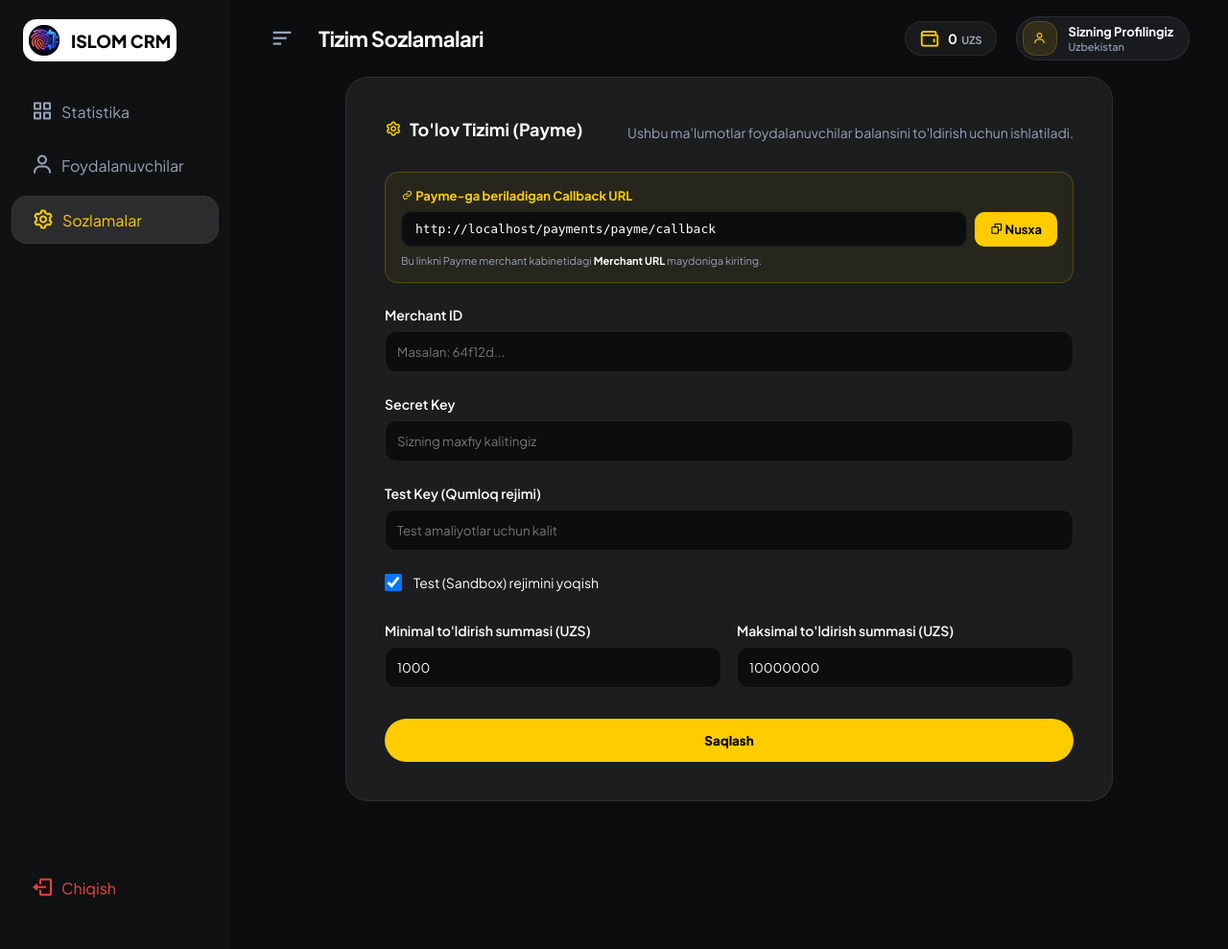
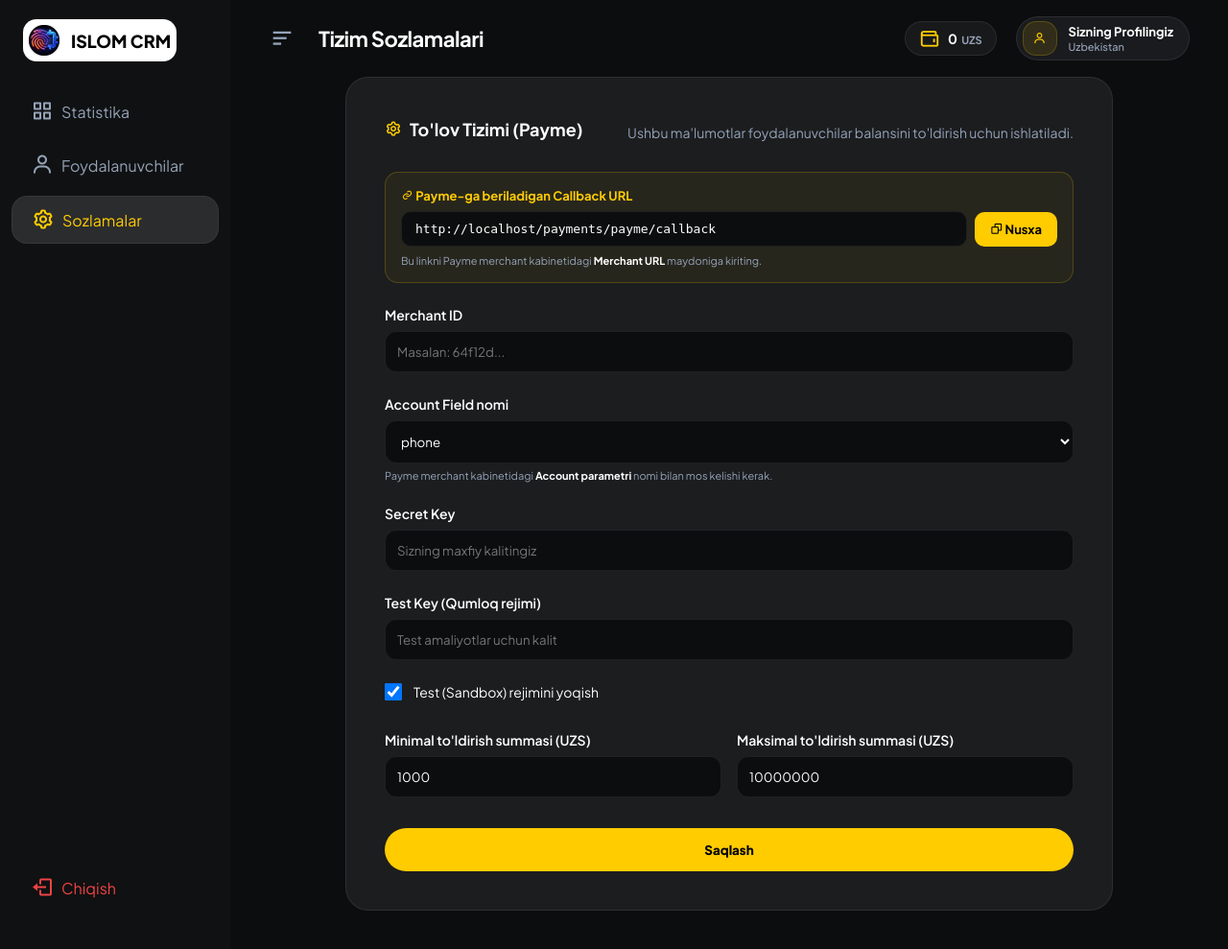
Before and after one commit to islampayments-byte/IslomCRM.uz, a Flask app: page /admin/settings in a window 1280 px wide. Shown: the whole page at 96% size. Run offline with Flask 3, Linux system fonts and the light colour scheme; a user stored in the database is signed in; data comes from the database, SQL or seed files in the repository.

Commit message:
Fix: Payme checkout URL /b/ prefix, configurable account field, add l=uz param

```diff
--- a/admin/routes.py
+++ b/admin/routes.py
@@ -39,6 +39,7 @@ def settings():
         settings.payme_secret_key = request.form.get('secret_key')
         settings.payme_test_key = request.form.get('test_key')
         settings.is_test_mode = 'is_test_mode' in request.form
+        settings.payme_account_field = request.form.get('account_field', 'phone')
         try:
             settings.min_topup_amount = int(request.form.get('min_topup_amount', 1000))
             settings.max_topup_amount = int(request.form.get('max_topup_amount', 10000000))
--- a/models.py
+++ b/models.py
@@ -36,6 +36,7 @@ class PaymentSettings(db.Model):
     is_test_mode = db.Column(db.Boolean, default=True)
     min_topup_amount = db.Column(db.Integer, default=1000)
     max_topup_amount = db.Column(db.Integer, default=10000000)
+    payme_account_field = db.Column(db.String(50), default='phone')
 
 class Transaction(db.Model):
     __tablename__ = 'transactions'
--- a/templates/admin/settings.html
+++ b/templates/admin/settings.html
@@ -68,6 +68,15 @@
             </div>
 
             <div style="margin-bottom: 24px;">
+                <label style="display: block; margin-bottom: 8px; font-size: 14px; font-weight: 600;">Account Field nomi</label>
+                <select name="account_field" style="width: 100%; padding: 12px; border-radius: 12px; background: #0c0d0e; border: 1px solid var(--border-color); color: #fff;">
+                    <option value="phone" {% if settings.payme_account_field == 'phone' or not settings.payme_account_field %}selected{% endif %}>phone</option>
+                    <option value="phone_number" {% if settings.payme_account_field == 'phone_number' %}selected{% endif %}>phone_number</option>
+                </select>
+                <p style="font-size: 11px; color: var(--text-muted); margin-top: 6px;">Payme merchant kabinetidagi <strong style="color:#fff;">Account parametri</strong> nomi bilan mos kelishi kerak.</p>
+            </div>
+
+            <div style="margin-bottom: 24px;">
                 <label style="display: block; margin-bottom: 8px; font-size: 14px; font-weight: 600;">Secret Key</label>
                 <input type="password" name="secret_key" value="{{ settings.payme_secret_key or '' }}"
                        style="width: 100%; padding: 12px; border-radius: 12px; background: #0c0d0e; border: 1px solid var(--border-color); color: #fff;"
--- a/user/routes.py
+++ b/user/routes.py
@@ -48,9 +48,11 @@ def topup_payme():
     amount_tiyin = amount * 100
     merchant_id = settings.payme_merchant_id
     phone_clean = current_user.phone.replace('+', '')
-    params = f"m={merchant_id};ac.phone={phone_clean};a={amount_tiyin}"
+    # Use the account field name configured by admin (default: phone)
+    account_field = getattr(settings, 'payme_account_field', None) or 'phone'
+    params = f"m={merchant_id};ac.{account_field}={phone_clean};a={amount_tiyin};l=uz"
     encoded_params = base64.b64encode(params.encode()).decode()
-    payme_url = f"https://checkout.payme.uz/{encoded_params}"
+    payme_url = f"https://checkout.payme.uz/b/{encoded_params}"
 
     # Create pending transaction
     new_trans = Transaction(
```
